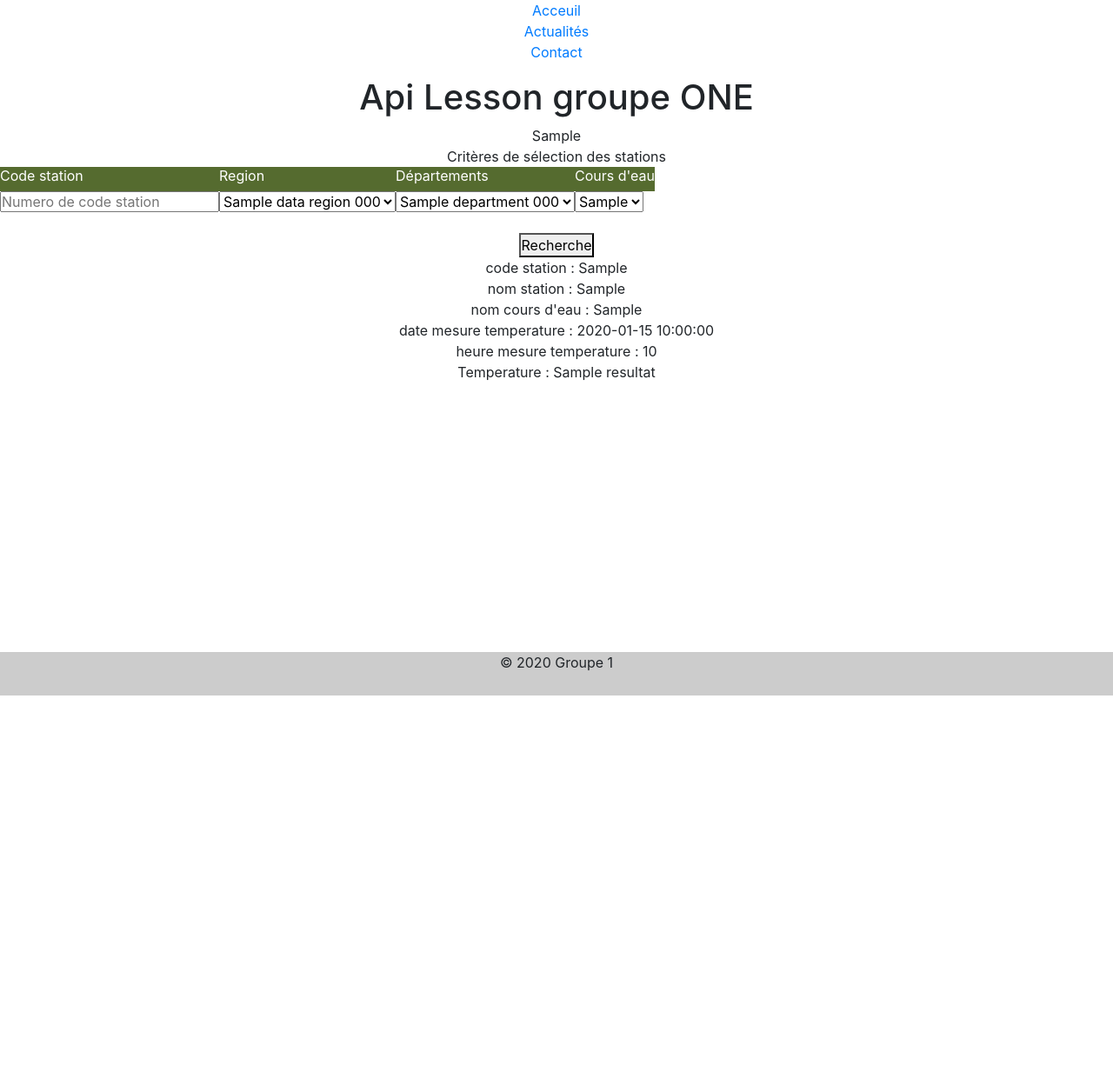
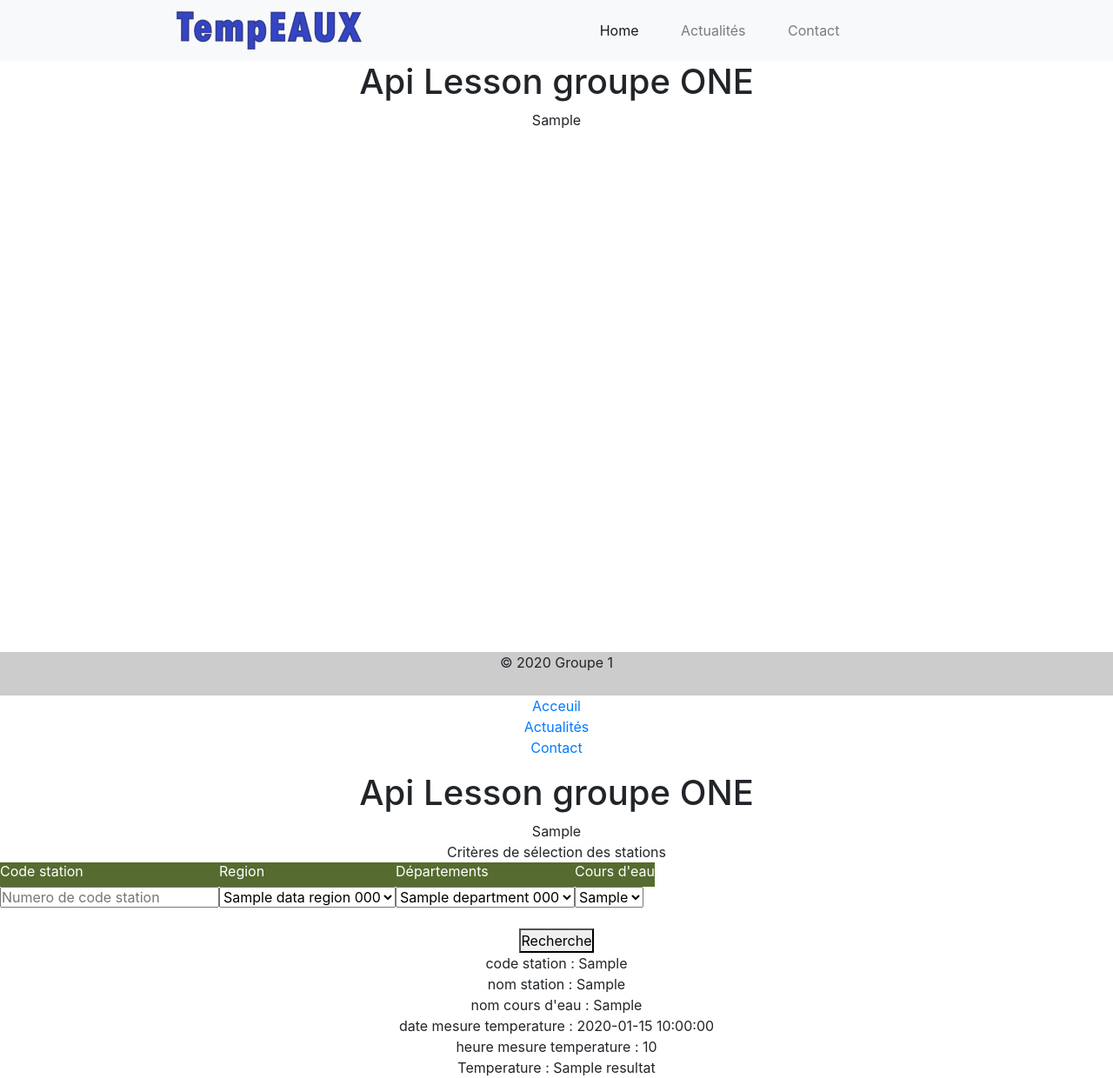
Before and after one commit to Apilas77/Api-kraken, a Flask app: template templates/index.html in a window 1280 px wide. Shown: the whole page at 87% size. Before the commit the page ends 800 px from the top, so only its background shows below. Run offline with Flask 2, Linux system fonts and the light colour scheme; the template is opened without the code that fills it: most values are stand-ins (such as "Sample title", 1, 10 or a date in 2020); some libraries are stand-ins or nearby versions.

Commit message:
add bootstrap

```diff
--- a/templates/index.html
+++ b/templates/index.html
@@ -6,6 +6,34 @@
     <link rel="stylesheet" type="text/css" href="{{ url_for('static', filename='styles/style.css') }}"/>
 </head>
 <body>
+	<div id="main">
+		<header>
+			<nav class="navbar navbar-expand-lg navbar-light bg-light">
+				<img class="navbar-brand" src="{{url_for('static', filename='images/Logo.png')}}"/>
+				<button class="navbar-toggler" type="button" data-toggle="collapse" data-target="#navbarNavAltMarkup" aria-controls="navbarNavAltMarkup" aria-expanded="false" aria-label="Toggle navigation">
+				<span class="navbar-toggler-icon"></span>
+				</button>
+				<div class="collapse navbar-collapse" id="navbarNavAltMarkup">
+				<div class="navbar-nav">
+					<a class="nav-item nav-link active" href="{{ url_for('acceuil') }}">Home <span class="sr-only">(current)</span></a>
+					<a class="nav-item nav-link" href="{{ url_for('Actualités') }}">Actualités</a>
+					<a class="nav-item nav-link" href="{{ url_for('Contact') }}">Contact</a>
+				</div>
+				</div>
+			</nav>
+		</header>
+		<main>
+			<h1>Api Lesson groupe ONE</h1>
+			<ul>
+				{% for foo in data["data"] %}
+				<li>{{ foo["libelle_station"] }}</li>
+				{% endfor %}
+			</ul>
+		</main>
+		<footer>
+			<p>© 2020 Groupe 1</p>
+		</footer>
+	</div>
     <header>
         <nav class="menu">
             <ul>
@@ -84,5 +112,6 @@
 		<footer>
 			<p>© 2020 Groupe 1</p>
 		</footer>
+    </div>
 </body>
 </html>
```
